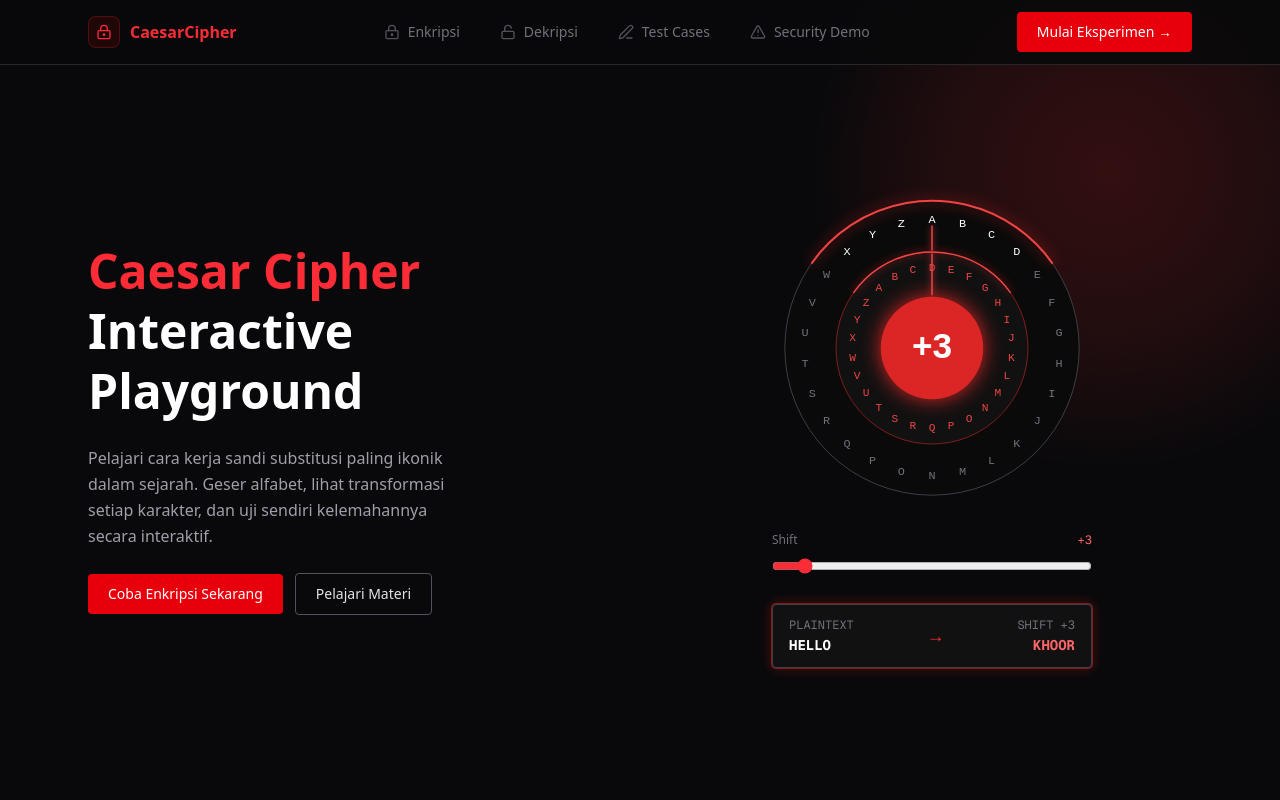
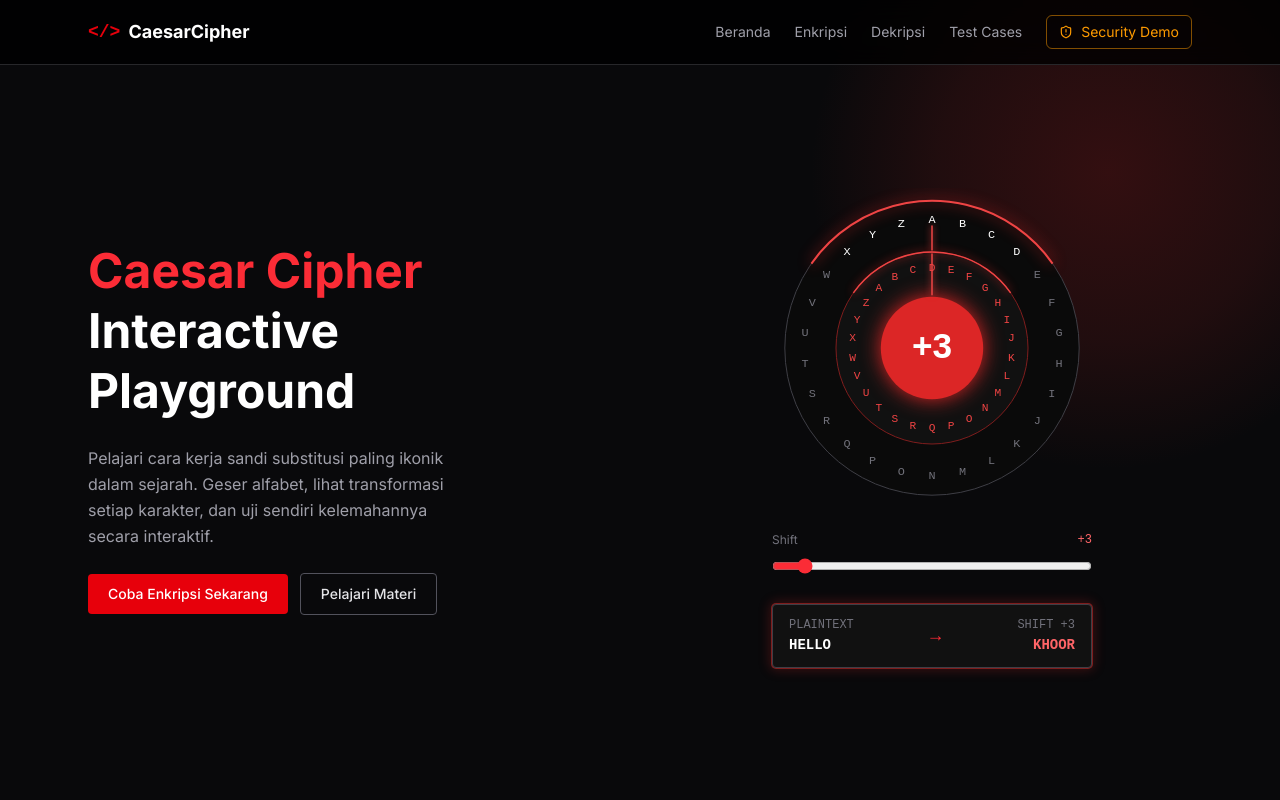
Before and after one commit to Arkkiyel/too-much-frontend-for-caesar-cipher, a Next.js app: page / in a window 1280 px wide. Shown: the top 800 px of the page. Built offline with nearby package versions, Linux system fonts and the light colour scheme.

Commit message:
fix feature for phone

```diff
--- a/app/layout.tsx
+++ b/app/layout.tsx
@@ -1,31 +1,32 @@
 import type { Metadata } from "next";
-import { Geist_Mono } from "next/font/google";
+import { Inter } from "next/font/google";
 import "./globals.css";
+
+// 1. Import Navbar yang baru dibuat
 import Navbar from "@/components/layout/Navbar";
-import Footer from "@/components/layout/Footer";
 
-const mono = Geist_Mono({
-  subsets: ["latin"],
-  variable: "--font-mono",
-});
+const inter = Inter({ subsets: ["latin"] });
 
 export const metadata: Metadata = {
-  title: "CaesarCipher — Interactive Playground",
-  description:
-    "Pelajari cara kerja sandi substitusi paling ikonik dalam sejarah secara interaktif.",
+  title: "Caesar Cipher Platform",
+  description: "Educational platform for cryptography",
 };
 
 export default function RootLayout({
   children,
-}: {
+}: Readonly<{
   children: React.ReactNode;
-}) {
+}>) {
   return (
-    <html lang="id" className={mono.variable}>
-      <body className="bg-zinc-950 text-white antialiased">
+    <html lang="id">
+      <body className={inter.className}>
+
+        {/* 2. Taruh Navbar di atas children */}
         <Navbar />
-        <main>{children}</main>
-        <Footer />
+
+        {/* 3. Anak-anak elemen (konten halaman) otomatis akan menyesuaikan */}
+        {children}
+
       </body>
     </html>
   );
--- a/components/layout/Navbar.tsx
+++ b/components/layout/Navbar.tsx
@@ -1,77 +1,126 @@
 "use client";
 
+import { useState, useEffect } from "react";
 import Link from "next/link";
-import { usePathname } from "next/navigation";
-import {
-  LockKeyholeIcon,
-  UnlockIcon,
-  PenLineIcon,
-  TriangleAlertIcon
-} from "lucide-react";
-import Button from "@/components/ui/Button";
+import { Menu, X, ShieldAlert } from "lucide-react";
 
-// 1. Tambahkan ikon ke dalam array navigasi
+export default function Navbar() {
+  const [isOpen, setIsOpen] = useState(false);
+
+  // Mencegah scroll pada body saat sidebar mobile terbuka
+  useEffect(() => {
+    if (isOpen) {
+      document.body.style.overflow = "hidden";
+    } else {
+      document.body.style.overflow = "auto";
+    }
+    return () => {
+      document.body.style.overflow = "auto";
+    };
+  }, [isOpen]);
+
   const navLinks = [
-  { label: "Enkripsi", href: "/enkripsi", icon: LockKeyholeIcon },
-  { label: "Dekripsi", href: "/dekripsi", icon: UnlockIcon },
-  { label: "Test Cases", href: "/test-cases", icon: PenLineIcon },
-  { label: "Security Demo", href: "/security-demo", icon: TriangleAlertIcon },
+    { name: "Beranda", href: "/" },
+    { name: "Enkripsi", href: "/enkripsi" },
+    { name: "Dekripsi", href: "/dekripsi" },
+    { name: "Test Cases", href: "/test-cases" },
   ];
 
-export default function Navbar() {
-  const pathname = usePathname();
-
   return (
-    <header className="fixed top-0 inset-x-0 z-50 border-b border-zinc-800 bg-zinc-950/90 backdrop-blur-md">
-      <nav className="max-w-6xl mx-auto px-6 h-16 flex items-center gap-8">
+    <>
+      {/* Navbar Utama (Fixed di atas) */}
+      <nav className="fixed top-0 w-full z-50 bg-black/80 backdrop-blur-md border-b border-zinc-800">
+        <div className="max-w-6xl mx-auto px-6 h-16 flex items-center justify-between">
 
           {/* Logo */}
-        <Link
-          href="/"
-          className="flex items-center gap-2.5 text-base font-bold text-red-500 shrink-0"
-        >
-          {/* Kotak merah gelap di belakang ikon logo */}
-          <div className="flex items-center justify-center w-8 h-8 rounded-lg bg-red-950/40 border border-red-900/50">
-            <LockKeyholeIcon size={16} />
-          </div>
+          <Link href="/" className="flex items-center gap-2 text-white font-bold text-lg">
+            <span className="text-red-600 font-mono">{'</>'}</span>
             CaesarCipher
           </Link>
 
-        {/* Nav links */}
-        <ul className="hidden md:flex items-center gap-2 flex-1 justify-center">
-          {navLinks.map((link) => {
-            const active = pathname === link.href;
-            const Icon = link.icon;
+          {/* Navigasi Desktop (Sembunyi di Mobile) */}
+          <div className="hidden md:flex items-center gap-6">
+            {navLinks.map((link) => (
+              <Link
+                key={link.name}
+                href={link.href}
+                className="text-sm text-zinc-400 hover:text-white transition-colors"
+              >
+                {link.name}
+              </Link>
+            ))}
 
-            return (
-              <li key={link.href}>
+            {/* Tombol Khusus Security Demo */}
             <Link
-                  href={link.href}
-                  className={`flex items-center gap-2 px-4 py-2 text-sm font-medium rounded-lg transition-all duration-300
-                    ${active
-                      ? "bg-[#111111] text-white border border-red-500/50 shadow-[0_0_15px_rgba(220,38,38,0.2)]" // Efek kotak dan menyala (Glow)
-                      : "text-zinc-500 hover:text-zinc-300"
-                    }
-                  `}
+              href="/security-demo"
+              className="flex items-center gap-2 text-sm text-amber-500 border border-amber-500/50 hover:bg-amber-950/30 px-3 py-1.5 rounded-md transition-colors"
             >
-                  <Icon
-                    size={16}
-                    className={active ? "text-red-500" : "text-zinc-600"}
-                  />
-                  {link.label}
+              <ShieldAlert size={14} />
+              Security Demo
             </Link>
-              </li>
-            );
-          })}
-        </ul>
+          </div>
 
-        {/* CTA */}
-        <div className="ml-auto">
-          <Button href="/enkripsi" variant="solid">
-            Mulai Eksperimen →
-          </Button>
+          {/* Tombol Hamburger Mobile (Sembunyi di Desktop) */}
+          <button
+            onClick={() => setIsOpen(true)}
+            className="md:hidden text-zinc-400 hover:text-white transition-colors"
+          >
+            <Menu size={24} />
+          </button>
         </div>
       </nav>
-    </header>
+
+      {/* Overlay Gelap saat Sidebar terbuka */}
+      {isOpen && (
+        <div
+          className="fixed inset-0 z-[60] bg-black/60 backdrop-blur-sm md:hidden"
+          onClick={() => setIsOpen(false)}
+        />
+      )}
+
+      {/* Sidebar Mobile */}
+      <div
+        className={`fixed top-0 right-0 h-full w-64 bg-zinc-950 border-l border-zinc-800 z-[70] transform transition-transform duration-300 ease-in-out md:hidden ${isOpen ? "translate-x-0" : "translate-x-full"
+          }`}
+      >
+        <div className="p-6 flex flex-col h-full">
+          {/* Header Sidebar */}
+          <div className="flex justify-between items-center mb-8">
+            <span className="text-white font-bold">Menu</span>
+            <button
+              onClick={() => setIsOpen(false)}
+              className="text-zinc-400 hover:text-white"
+            >
+              <X size={24} />
+            </button>
+          </div>
+
+          {/* Link Navigasi Mobile */}
+          <div className="flex flex-col gap-6 flex-1">
+            {navLinks.map((link) => (
+              <Link
+                key={link.name}
+                href={link.href}
+                onClick={() => setIsOpen(false)} // Tutup sidebar setelah diklik
+                className="text-lg text-zinc-300 hover:text-white transition-colors"
+              >
+                {link.name}
+              </Link>
+            ))}
+
+            <div className="w-full h-px bg-zinc-800 my-2" />
+
+            <Link
+              href="/security-demo"
+              onClick={() => setIsOpen(false)}
+              className="flex items-center gap-2 text-lg text-amber-500 font-medium"
+            >
+              <ShieldAlert size={18} />
+              Security Demo
+            </Link>
+          </div>
+        </div>
+      </div>
+    </>
   );
 }
```
Lines whose indentation alone changed are shown as unchanged.
